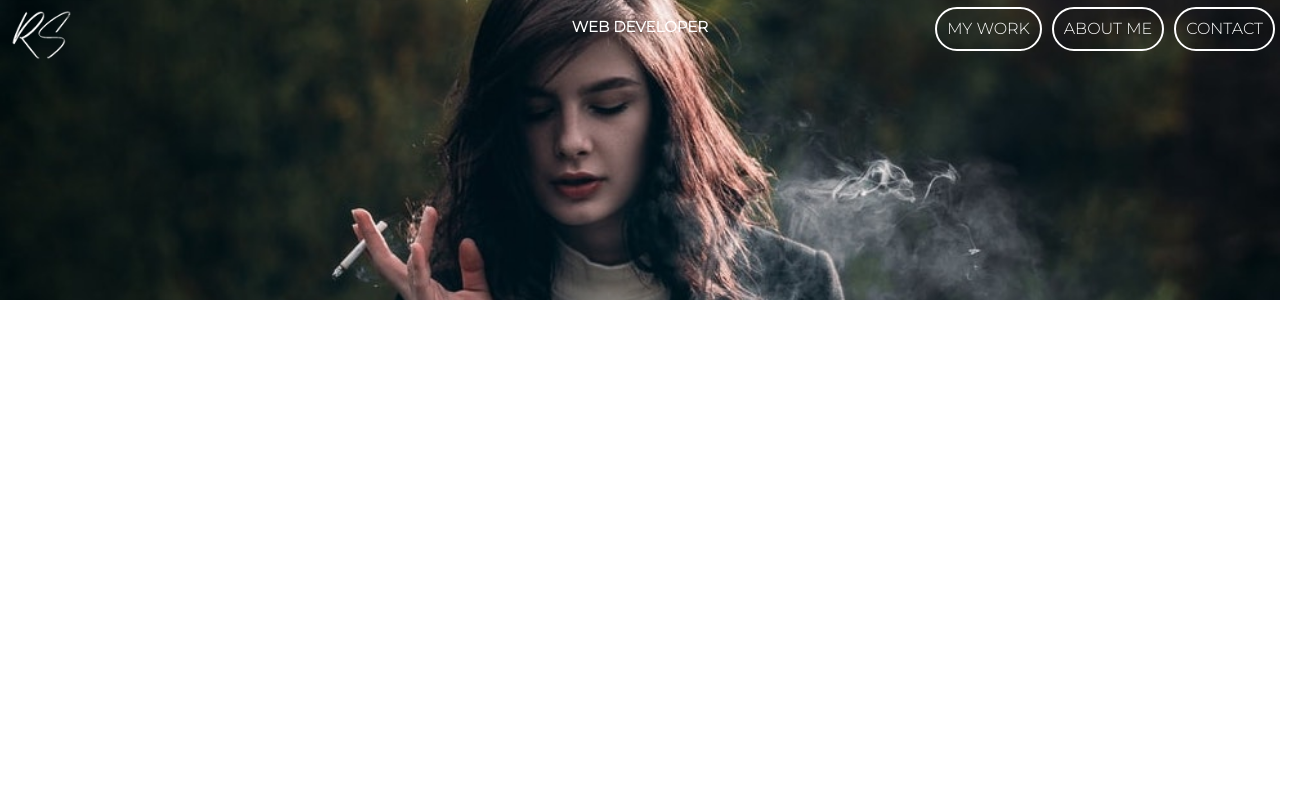
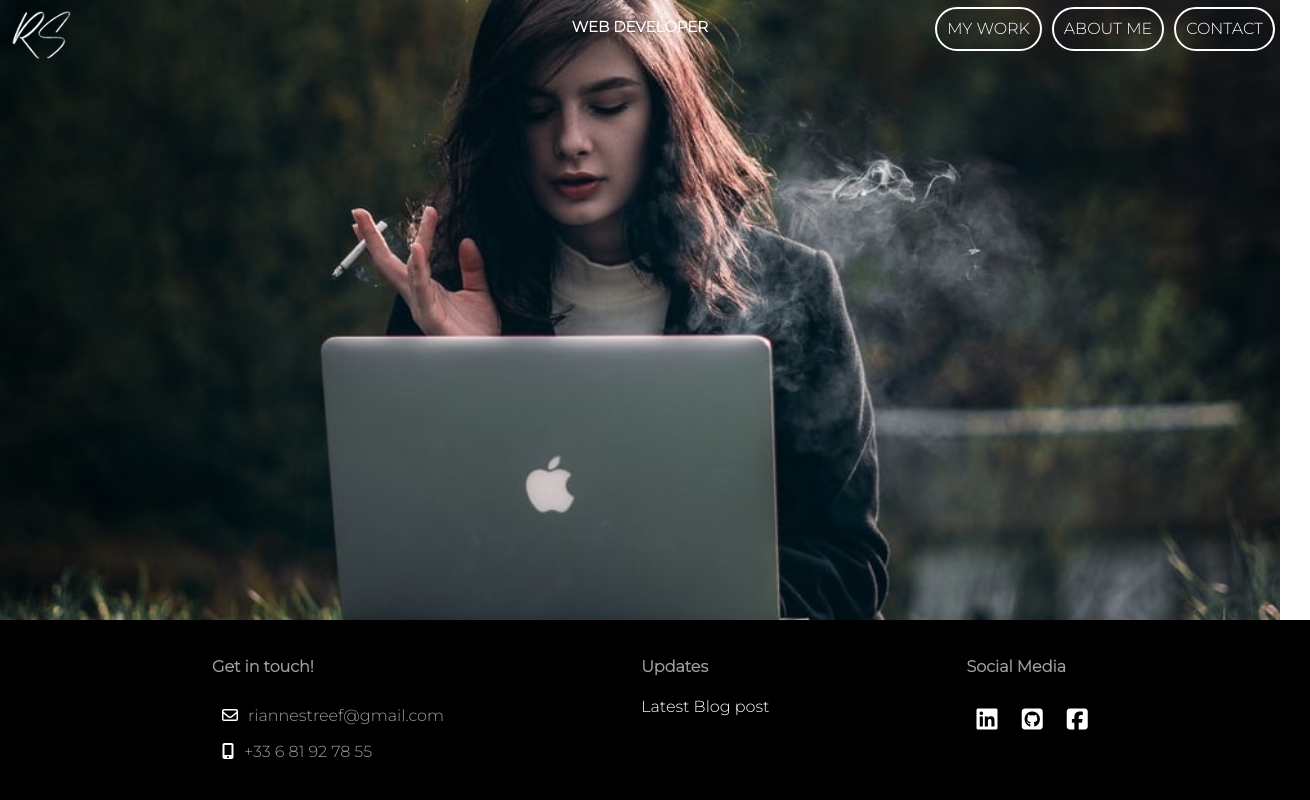
Before and after one commit to RianneStreef/P3, a website: page index.html in a window 1280 px wide. Shown: the whole page, 1310 px wide, since content can reach past the window. Drawn offline with Linux system fonts and the light colour scheme.

Commit message:
header and footer included

```diff
--- a/index.html
+++ b/index.html
@@ -11,8 +11,8 @@
   <link href="https://fonts.googleapis.com/css2?family=Montserrat:wght@300&family=Pathway+Gothic+One&display=swap" rel="stylesheet">
 </head>
 <body>
-<div class="wrapper">
-  <header class="header" id="header-fx">
+<div class="wrapper indexBackground">
+  <header class="header indexHeader" id="header-fx">
     <a href="index.html">
       <img class="header__img" src="./media/logoWhiteTranspartentNoText.png"/></a>
       <h3 class="title">WEB DEVELOPER</h3>
@@ -24,8 +24,33 @@
   </div>
   <i class="fas fa-bars" onclick="openNav()" id="openNav"></i>
 </header>
+<main class="indexMain"></main>
+<footer class="footer">
+  <div class="contact">
+    <h4>Get in touch!</h4>
+    <ul>
+      <li><i class="far fa-envelope"></i>riannestreef@gmail.com</li>
+      <li><i class="fas fa-mobile-alt"></i>+33 6 81 92 78 55</li>
+    </ul>
+  </div>
 
-</div>
+  <div class="updates">
+    <h4>Updates</h4>
+    <ul>
+      <a href="aboutme.html" class="footer__link"><li>Latest Blog post</li></a>
+    </ul>
+  </div>
+  <div class="social">
+    <h4>Social Media</h4>
+    <a href="http://www.linkedin.com"><i class="fab fa-linkedin"></i></a>
+    <a href="http://www.github.com/RianneStreef"
+      ><i class="fab fa-github-square"></i
+    ></a>
+    <a href="http://www.facebook.com"
+      ><i class="fab fa-facebook-square"></i
+    ></a>
+  </div>
+</footer>
 <script src="./scripts/script.js"></script>
 </body>
 </html>
--- a/sass/main.scss
+++ b/sass/main.scss
@@ -78,6 +78,8 @@ h1 {
   filter: blur(0) grayscale(0);
 }
 
+
+
 .title {
   position: absolute;
   width: 100%;
@@ -152,7 +154,21 @@ ul {
 }
 
 //INDEX
+.indexHeader {
+  background-image: none;
+}
 
+.indexBackground {
+  background-image: url("../media/headerBackground2.jpeg");
+  background-size: cover;
+  background-attachment: fixed;
+  background-position: center;
+  background-repeat: no-repeat;
+}
+
+.indexMain {
+  flex-grow: 1;
+}
 //MYWORK
 
 .work-container {
```
Also changed, not shown: aboutme.html (+26 -2 lines), contact.html (+50 -3 lines), mywork.html (+53 -6 lines), css/style.css, 1 other file.
